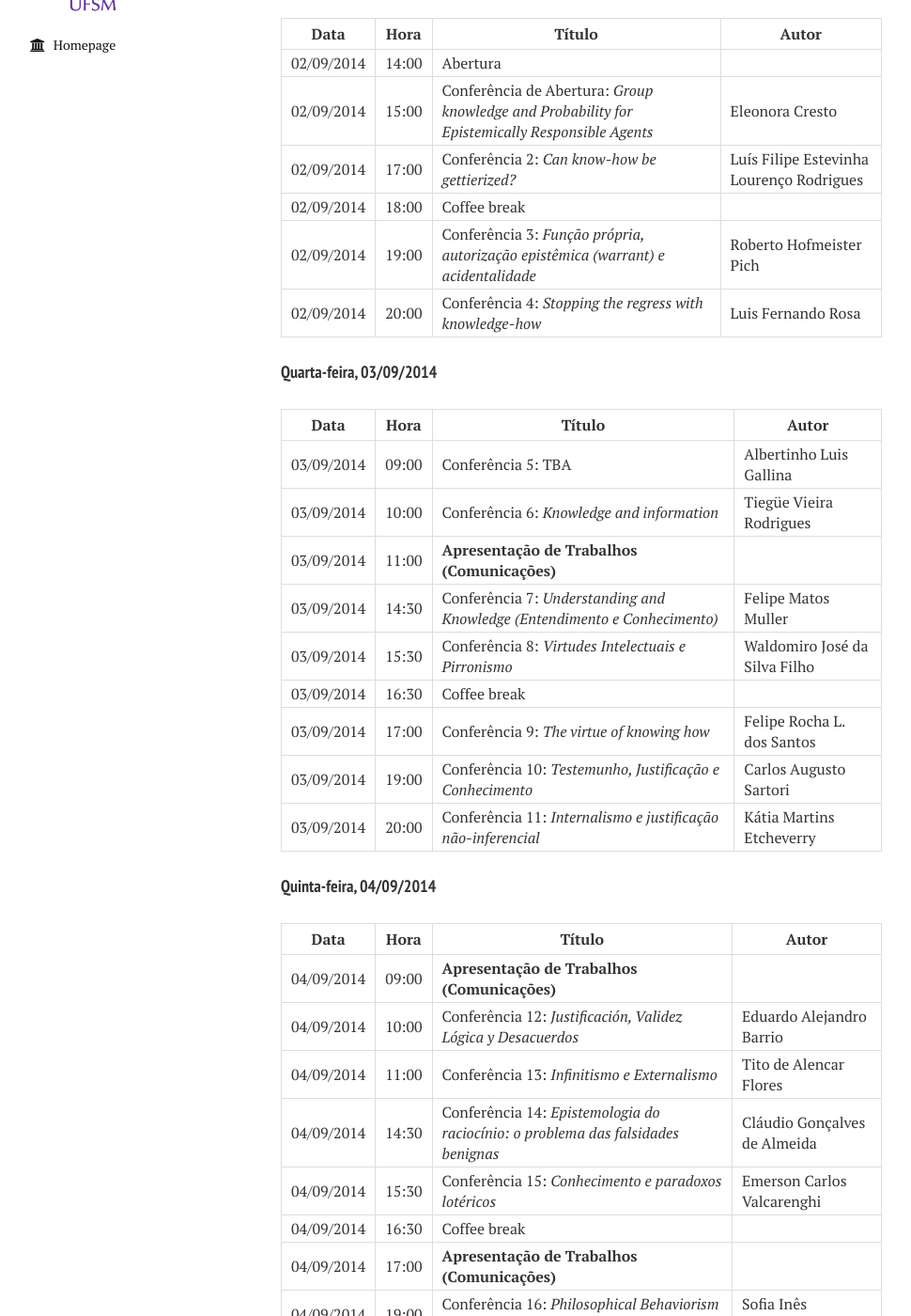
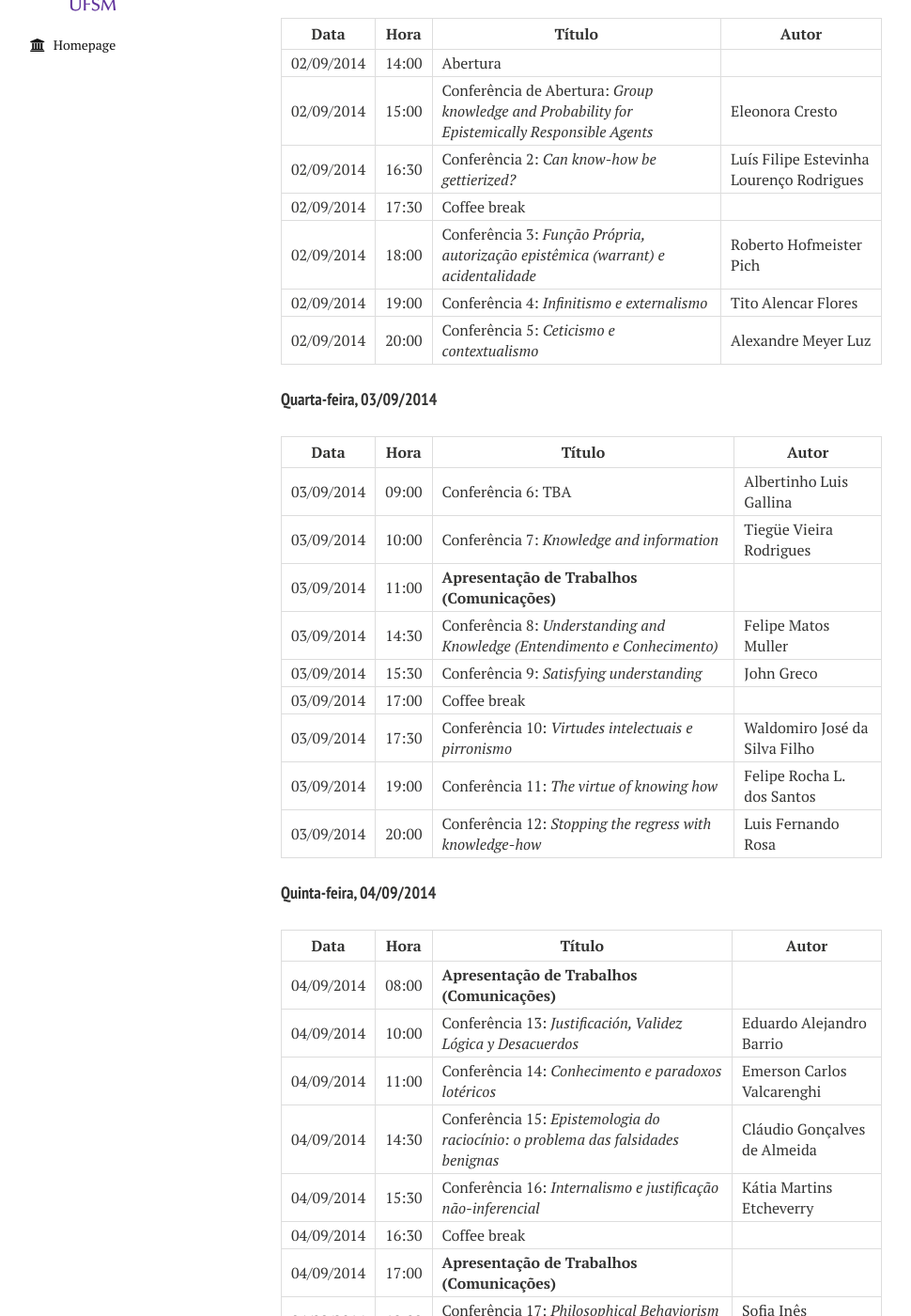
Before and after one commit to eventosfilosofiaufsm/coloquioepistemologia, a Jekyll site: the page built from programacao.md, in a window 1280 px wide and 1400 px high, scrolled down 555 px. Shown: the whole window at 94% size, without its empty margins (21-991 px from the left). Built offline with Jekyll 4.4.1, drawn with Linux system fonts in a browser that asks for light colours; nearby versions of some CDN libraries; some of the changed text lies outside the part shown.

Commit message:
programação atualizada

```diff
--- a/programacao.md
+++ b/programacao.md
@@ -17,47 +17,48 @@ Data | Hora | Título | Autor
 ------------- | --- | ------------
 02/09/2014 | 14:00 | Abertura |
 02/09/2014 | 15:00 | Conferência de Abertura: *Group knowledge and Probability for Epistemically Responsible Agents* |  Eleonora Cresto
-02/09/2014 | 17:00 | Conferência 2: *Can know-how be gettierized?* | Luís Filipe Estevinha Lourenço Rodrigues
-02/09/2014 | 18:00 | Coffee break |
-02/09/2014 | 19:00 | Conferência 3: *Função própria, autorização epistêmica (warrant) e acidentalidade* | Roberto Hofmeister Pich
-02/09/2014 | 20:00 | Conferência 4: *Stopping the regress with knowledge-how* | Luis Fernando Rosa
+02/09/2014 | 16:30 | Conferência 2: *Can know-how be gettierized?* | Luís Filipe Estevinha Lourenço Rodrigues
+02/09/2014 | 17:30 | Coffee break
+02/09/2014 | 18:00 | Conferência 3: *Função Própria, autorização epistêmica (warrant) e acidentalidade* | Roberto Hofmeister Pich
+02/09/2014 | 19:00 | Conferência 4: *Infinitismo e externalismo* | Tito Alencar Flores
+02/09/2014 | 20:00 | Conferência 5: *Ceticismo e contextualismo* | Alexandre Meyer Luz
 
 
 #### Quarta-feira, 03/09/2014
 
 Data | Hora | Título | Autor
 ------------- | --- | --
-03/09/2014 | 09:00 | Conferência 5: TBA | Albertinho Luis Gallina
-03/09/2014 | 10:00 | Conferência 6: *Knowledge and information* |  Tiegüe Vieira Rodrigues
+03/09/2014 | 09:00 | Conferência 6: TBA | Albertinho Luis Gallina
+03/09/2014 | 10:00 | Conferência 7: *Knowledge and information* |  Tiegüe Vieira Rodrigues
 03/09/2014 | 11:00 | **Apresentação de Trabalhos (Comunicações)** |
-03/09/2014 | 14:30 | Conferência 7: *Understanding and Knowledge (Entendimento e Conhecimento)* | Felipe Matos Muller
-03/09/2014 | 15:30 | Conferência 8: *Virtudes Intelectuais e Pirronismo* | Waldomiro José da Silva Filho
-03/09/2014 | 16:30 | Coffee break |
-03/09/2014 | 17:00 | Conferência 9: *The virtue of knowing how* | Felipe Rocha L. dos Santos
-03/09/2014 | 19:00 | Conferência 10: *Testemunho, Justificação e Conhecimento* | Carlos Augusto Sartori
-03/09/2014 | 20:00 | Conferência 11: *Internalismo e justificação não-inferencial* | Kátia Martins Etcheverry
-
+03/09/2014 | 14:30 | Conferência 8: *Understanding and Knowledge (Entendimento e Conhecimento)* | Felipe Matos Muller
+03/09/2014 | 15:30 | Conferência 9: *Satisfying understanding* | John Greco
+03/09/2014 | 17:00 | Coffee break |
+03/09/2014 | 17:30 | Conferência 10: *Virtudes intelectuais e pirronismo* | Waldomiro José da Silva Filho
+03/09/2014 | 19:00 | Conferência 11: *The virtue of knowing how* | Felipe Rocha L. dos Santos
+03/09/2014 | 20:00 | Conferência 12: *Stopping the regress with knowledge-how* | Luis Fernando Rosa
 
 #### Quinta-feira, 04/09/2014
 
 Data | Hora | Título | Autor
 ------------- | --- | --
-04/09/2014 | 09:00 | **Apresentação de Trabalhos (Comunicações)** |
-04/09/2014 | 10:00 | Conferência 12: *Justificación, Validez Lógica y Desacuerdos* | Eduardo Alejandro Barrio
-04/09/2014 | 11:00 | Conferência 13: *Infinitismo e Externalismo* | Tito de Alencar Flores
-04/09/2014 | 14:30 | Conferência 14: *Epistemologia do raciocínio: o problema das falsidades benignas* | Cláudio Gonçalves de Almeida
-04/09/2014 | 15:30 | Conferência 15: *Conhecimento e paradoxos lotéricos* | Emerson Carlos Valcarenghi
+04/09/2014 | 08:00 | **Apresentação de Trabalhos (Comunicações)** |
+04/09/2014 | 10:00 | Conferência 13: *Justificación, Validez Lógica y Desacuerdos* | Eduardo Alejandro Barrio
+04/09/2014 | 11:00 | Conferência 14: *Conhecimento e paradoxos lotéricos* | Emerson Carlos Valcarenghi
+04/09/2014 | 14:30 | Conferência 15: *Epistemologia do raciocínio: o problema das falsidades benignas* | Cláudio Gonçalves de Almeida
+04/09/2014 | 15:30 | Conferência 16: *Internalismo e justificação não-inferencial* | Kátia Martins Etcheverry
 04/09/2014 | 16:30 | Coffee break |
 04/09/2014 | 17:00 | **Apresentação de Trabalhos (Comunicações)** |
-04/09/2014 | 19:00 | Conferência 16: *Philosophical Behaviorism and Self-Knowledge* | Sofia Inês Albornoz Stein
-04/09/2014 | 20:00 | Conferência 17: *Ceticismo e contextualismo: Algumas notas.* | Alexandre Meyer Luz
+04/09/2014 | 19:00 | Conferência 17: *Philosophical Behaviorism and Self-Knowledge* | Sofia Inês Albornoz Stein
+04/09/2014 | 20:00 | Conferência 18: *Knowledge as achievement* | César Schirmer dos Santos
+
 
 
 #### Sexta-feira, 05/09/2014
 
 Data | Hora | Título | Autor
 ------------- | --- | --
-05/09/2014 | 09:00 | Conferência 18: *Testimonial knowledge and the flow of information* | John Greco
+05/09/2014 | 09:00 | Conferência de Encerramento: *Post-Gettir Epistemology* | John Greco
 05/09/2014 | 14:30 | **Apresentação de Trabalhos (Comunicações)** |
 
 ***
```
